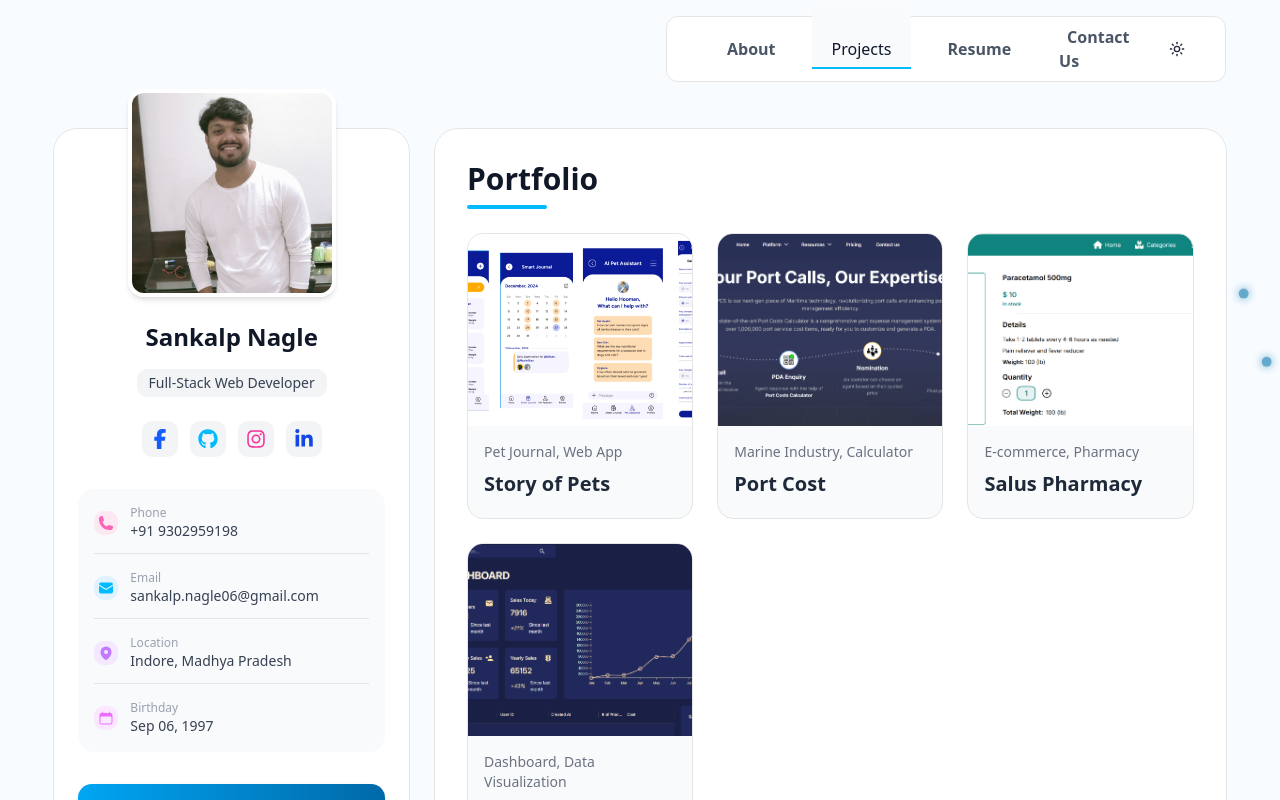
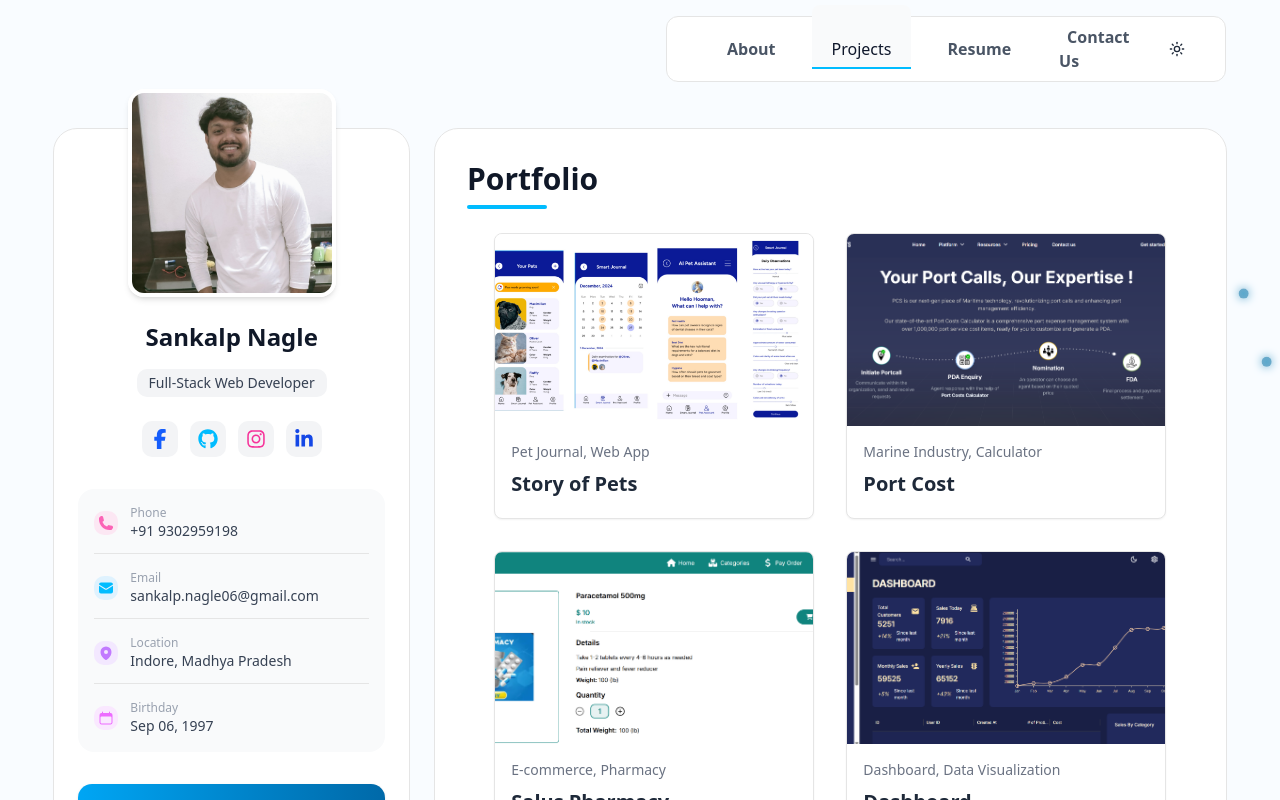
Before and after one commit to sankalpnagle/portfolio, a Next.js app: page /projects in a window 1280 px wide. Shown: the top 800 px of the page. Built offline with nearby package versions, Linux system fonts and the light colour scheme.

Commit message:
add link

```diff
--- a/src/app/projects/page.tsx
+++ b/src/app/projects/page.tsx
@@ -97,7 +97,7 @@ export default function Projects() {
 
       <motion.div
         variants={containerVariants}
-        className="grid grid-cols-1 md:grid-cols-2 lg:grid-cols-3 gap-6"
+        className="flex flex-wrap gap-8 justify-center"
       >
         {projects.map((project, idx) => (
           <motion.div
--- a/src/components/cards/ProjectCard.tsx
+++ b/src/components/cards/ProjectCard.tsx
@@ -14,7 +14,7 @@ const ProjectCard: React.FC<ProjectCardProps> = ({
   bg = "bg-pink-50",
 }) => (
   <div
-    className={`group bg-gray-50 dark:bg-gray-900 border  dark:border-2 overflow-hidden rounded-2xl max-w-xs w-full transition-all duration-300 hover:-translate-y-1`}
+    className={`group bg-white shadow-xs dark:bg-gray-900 border  dark:border-2 overflow-hidden rounded-md w-[20rem] max-w-xs  transition-all duration-300 hover:-translate-y-1`}
   >
     <div
       className={`${bg} dark:bg-opacity-20 overflow-hidden mb-4 flex items-center justify-center h-48 sm:h-48 relative`}
@@ -30,7 +30,7 @@ const ProjectCard: React.FC<ProjectCardProps> = ({
       <div className="text-gray-500 dark:text-gray-400 text-sm mb-2 font-medium">
         {tags}
       </div>
-      <h3 className="font-bold text-xl text-gray-800 dark:text-gray-200 group-hover:text-sky-500 dark:group-hover:text-sky-400 transition-colors duration-300">
+      <h3 className="font-bold text-xl text-gray-800 dark:text-gray-200 group-hover:text-sky-800 dark:group-hover:text-sky-400 transition-colors duration-300">
         {title}
       </h3>
     </div>
--- a/src/components/modal/ProjectModal.tsx
+++ b/src/components/modal/ProjectModal.tsx
@@ -35,7 +35,7 @@ const ProjectModal: React.FC<ProjectModalProps> = ({
 }) => {
   return (
     <Dialog open={open} onOpenChange={onOpenChange}>
-      <DialogContent className="max-w-4xl rounded-3xl dark:bg-gray-900 p-0 overflow-hidden w-[95vw] sm:w-full">
+      <DialogContent className="max-w-4xl rounded-xl border-2 dark:bg-gray-900 p-0 overflow-hidden w-[98vw] sm:w-full">
         <div className="p-4 sm:p-8 max-h-[80vh] overflow-y-auto">
           <DialogHeader>
             <DialogTitle className="text-2xl sm:text-3xl font-bold text-center text-sky-500 dark:text-white mb-4 sm:mb-6">
```
